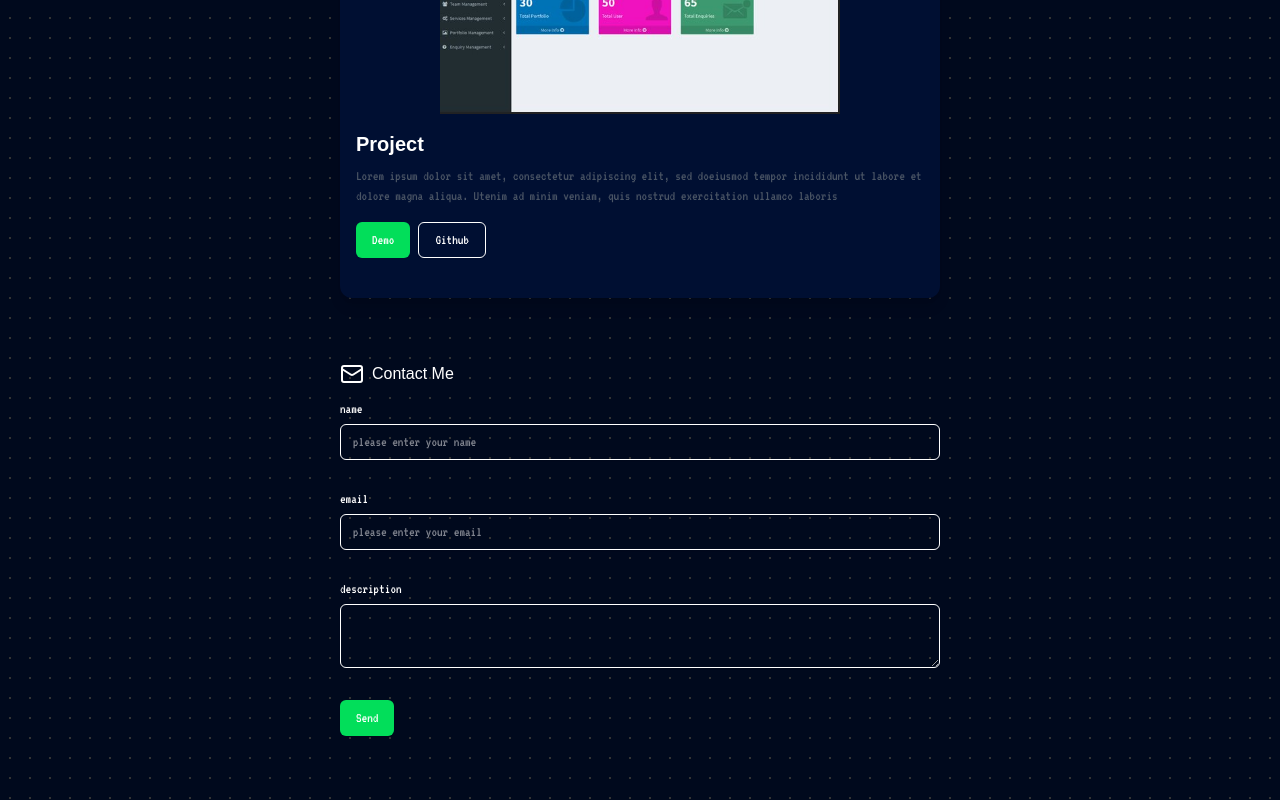
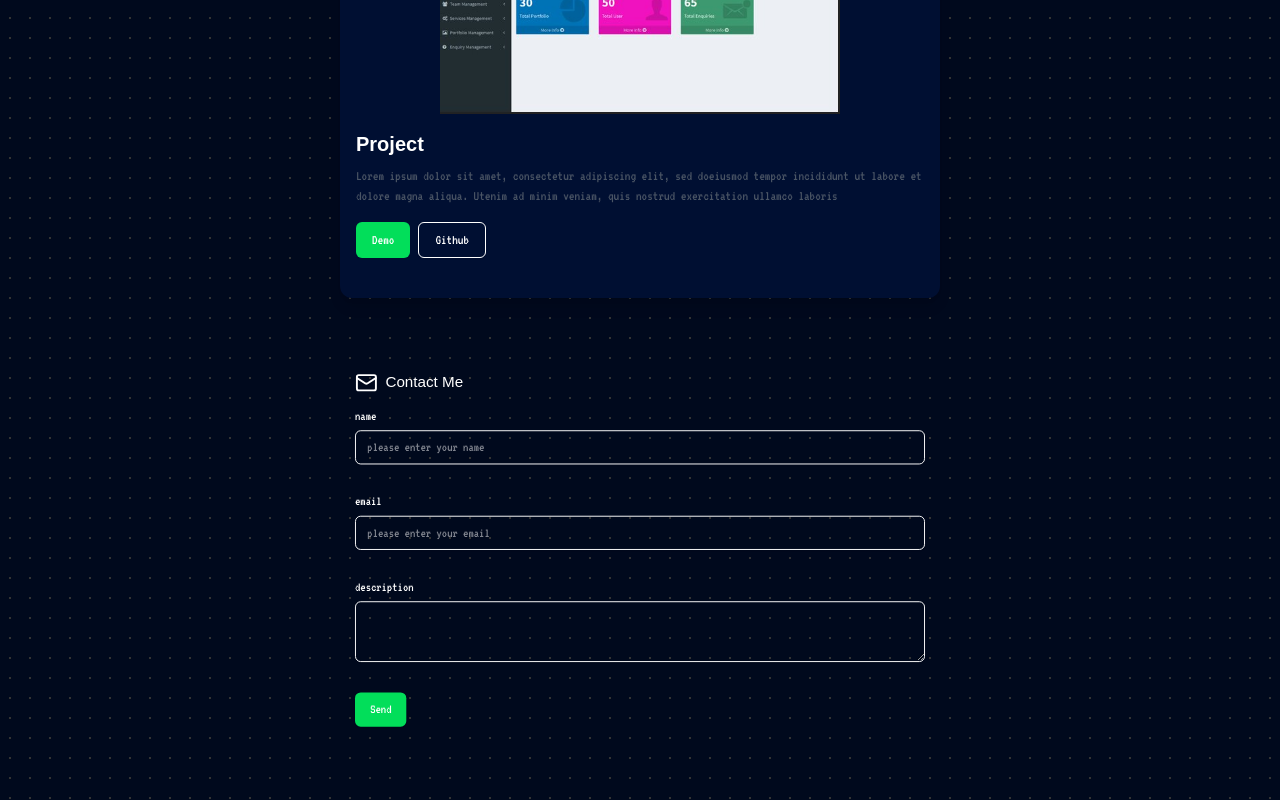
Before and after one commit to MasoomehMokhtari78/Portfolio, a Next.js app: page / in a window 1280 px wide. Shown: the part 1652-2452 px from the top of the page. Built offline with nearby package versions, Linux system fonts and the light colour scheme; a web font is replaced by a local one.

Commit message:
add animation to contacts form

```diff
--- a/components/Contact.tsx
+++ b/components/Contact.tsx
@@ -1,6 +1,6 @@
 "use client";
 import { z } from "zod";
-import React from "react";
+import React, { useRef } from "react";
 import { useForm } from "react-hook-form";
 import { zodResolver } from "@hookform/resolvers/zod";
 import { Form, FormControl, FormField, FormItem, FormLabel } from "./ui/form";
@@ -8,6 +8,7 @@ import { Input } from "./ui/input";
 import { Button } from "./ui/button";
 import { Textarea } from "./ui/textarea";
 import { Mail } from "lucide-react";
+import { motion, useInView } from "framer-motion";
 
 const formSchema = z.object({
   name: z.string(),
@@ -17,15 +18,17 @@ const formSchema = z.object({
 
 const fields: {
   name: string;
-  placehoder: string;
+  placeholder: string;
   type?: string;
-} = [
+}[] = [
   { name: "name", placeholder: "please enter your name" },
   { name: "email", placeholder: "please enter your email" },
   { name: "description", placeholder: "", type: "textarea" },
 ];
 
 export const Contact = () => {
+  const ref = useRef(null);
+  const isInView = useInView(ref, { triggerOnce: true, threshold: 0.2 });
   const form = useForm<z.infer<typeof formSchema>>({
     resolver: zodResolver(formSchema),
     defaultValues: {
@@ -37,7 +40,13 @@ export const Contact = () => {
 
   const onSubmit = (values: z.infer<typeof formSchema>) => {};
   return (
-    <div className="w-full flex flex-col gap-4">
+    <motion.div
+      ref={ref}
+      className="w-full flex flex-col gap-4"
+      initial={{ opacity: 0, y: 50, scale: 0.95 }}
+      animate={isInView ? { opacity: 1, y: 0 } : {}}
+      transition={{ duration: 1, ease: "easeOut" }}
+    >
       <div className="flex gap-2">
         <Mail fontSize={14} />
         <h3>Contact Me</h3>
@@ -66,6 +75,6 @@ export const Contact = () => {
           <Button type="submit">Send</Button>
         </form>
       </Form>
-    </div>
+    </motion.div>
   );
 };
```
